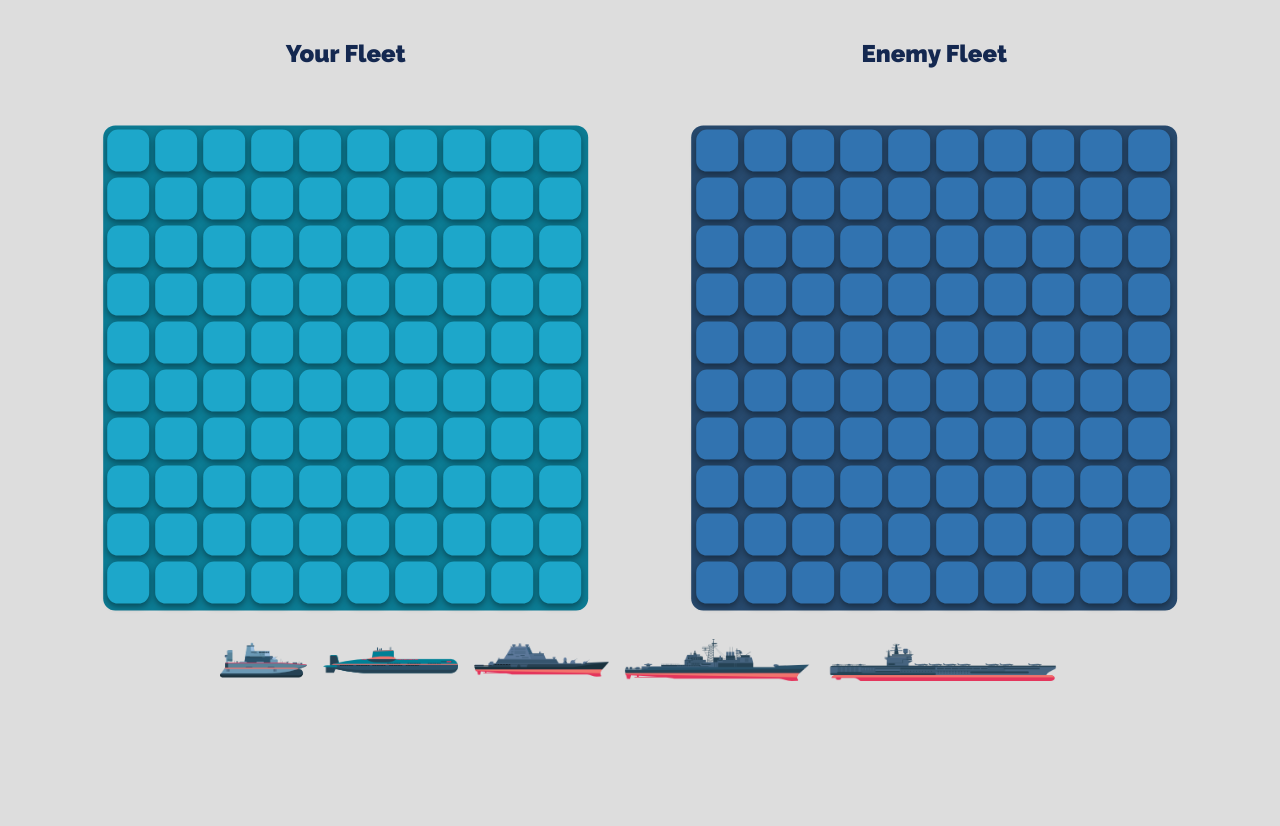
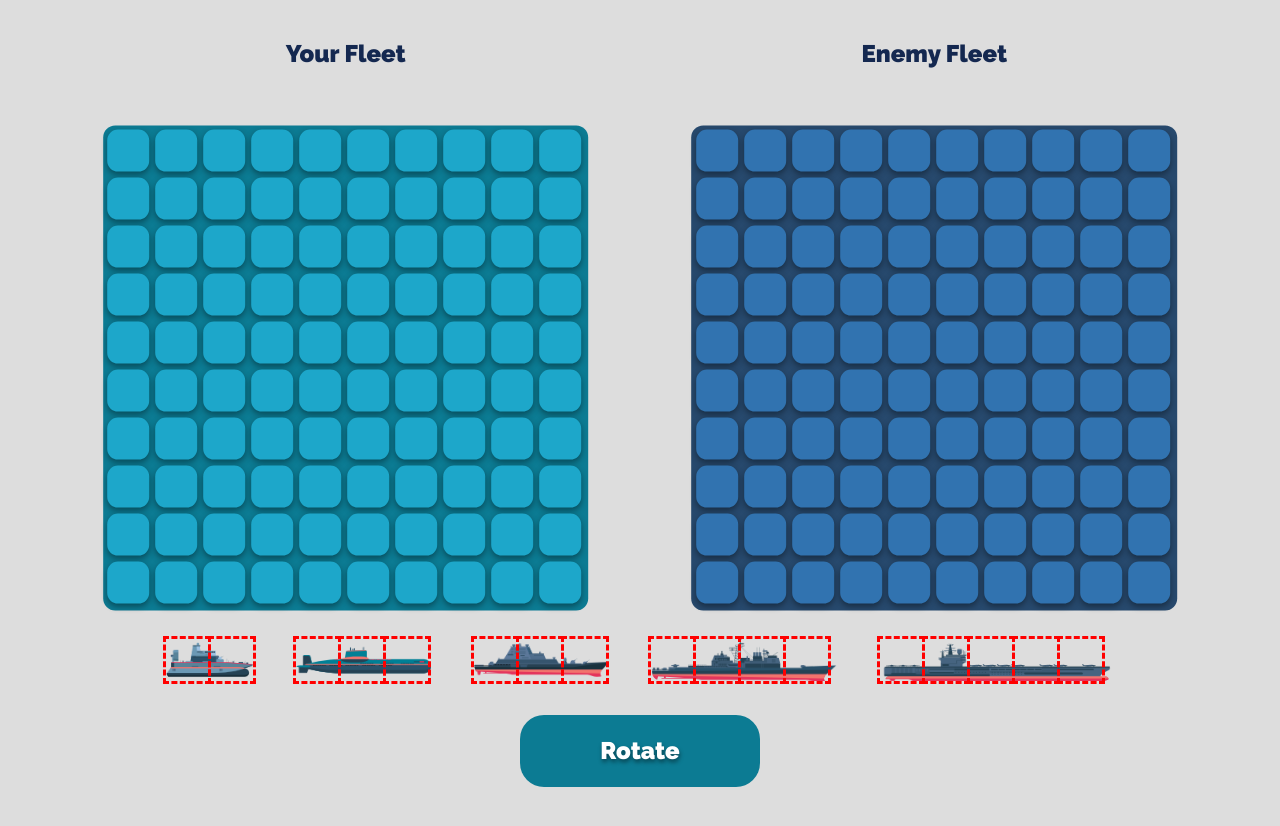
Before and after one commit to JakobAyo/battleships, a plain HTML site: page index.html in a window 1280 px wide. Shown: the part 100-926 px from the top of the page. Before the commit the page ends 811 px from the top, so only its background shows below. Drawn offline with Linux system fonts and the light colour scheme.

Commit message:
drag&drop

```diff
--- a/index.html
+++ b/index.html
@@ -229,12 +229,36 @@
             </div>
 
             <div class="ships">
-                <div class="ship destroyer" draggable="true"><img src="images/destroyer.png" alt=""></div>
-                <div class="ship submarine" draggable="true"><img src="images/submarine.png" alt=""></div>
-                <div class="ship cruiser" draggable="true"><img src="images/cruiser.png" alt=""></div>
-                <div class="ship battleship" draggable="true"><img src="images/battleship.png" alt=""></div>
-                <div class="ship carrier" draggable="true"><img src="images/carrier.png" alt=""></div>
+                <div class="ship destroyer" draggable="true">
+                    <div data-x="0" data-y="0" class="ship-cell"></div>
+                    <div data-x="0" data-y="0" class="ship-cell"></div>
+                </div>
+                <div class="ship submarine" draggable="true">
+                    <div data-x="0" data-y="0" class="ship-cell"></div>
+                    <div data-x="0" data-y="0" class="ship-cell"></div>
+                    <div data-x="0" data-y="0" class="ship-cell"></div>
+                </div>
+                <div class="ship cruiser" draggable="true">
+                    <div data-x="0" data-y="0" class="ship-cell"></div>
+                    <div data-x="0" data-y="0" class="ship-cell"></div>
+                    <div data-x="0" data-y="0" class="ship-cell"></div>
+                </div>
+                <div class="ship battleship" draggable="true">
+                    <div data-x="0" data-y="0" class="ship-cell"></div>
+                    <div data-x="0" data-y="0" class="ship-cell"></div>
+                    <div data-x="0" data-y="0" class="ship-cell"></div>
+                    <div data-x="0" data-y="0" class="ship-cell"></div>
+                </div>
+                <div class="ship carrier" draggable="true">
+                    <div data-x="0" data-y="0" class="ship-cell"></div>
+                    <div data-x="0" data-y="0" class="ship-cell"></div>
+                    <div data-x="0" data-y="0" class="ship-cell"></div>
+                    <div data-x="0" data-y="0" class="ship-cell"></div>
+                    <div data-x="0" data-y="0" class="ship-cell"></div>
+                </div>
             </div>
+
+            <button>Rotate</button>
         </div>
     </div>
 
--- a/script.js
+++ b/script.js
@@ -1,6 +1,34 @@
 const cpuGridCells = document.querySelectorAll('.cpu-player .grid-cell');
 const mainGridCells = document.querySelectorAll('.main-player .grid-cell');
 const ships = document.querySelectorAll('.ship');
+
+const destroyer = 2
+const submarine = 3
+const cruiser = 3
+const battleship = 4
+const carrier = 5
+
+let draggable
+let draggableClass
+let draggableChildren
+
+
+let shipClass
+
+let destroyerDataX
+let destroyerDataY
+
+let submarineDataX
+let submarineDataY
+
+let cruiserDataX
+let cruiserDataY
+
+let battleshipDataX
+let battleshipDataY
+
+let carrierDataX
+let carrierDataY
 
 
 cpuGridCells.forEach(gridCell => {
@@ -12,6 +40,12 @@ cpuGridCells.forEach(gridCell => {
 ships.forEach(draggable => {
   draggable.addEventListener('dragstart', () => {
     draggable.classList.add('dragging')
+    draggableClass = document.querySelector('.dragging')
+    draggableClass = draggable.classList[1]
+    draggableChildren = draggable.children.length
+
+    console.log(draggableClass)
+    console.log(draggableChildren)
   })
 
   draggable.addEventListener('dragend', () => {
@@ -22,7 +56,20 @@ ships.forEach(draggable => {
 mainGridCells.forEach(cell => {
   cell.addEventListener('dragover', e => {
     e.preventDefault
-    const draggable = document.querySelector('.dragging')
+    draggable = document.querySelector('.dragging')
     cell.appendChild(draggable)
+
+    cell.classList.add('hidden')
+
+    console.log(cell.getAttribute('data-x'))
+    console.log(cell.getAttribute('data-y'))
+
+
   })
 })
+
+mainGridCells.forEach(cell => {
+  cell.addEventListener('dragleave', e => {
+    cell.style.visibility = 'visible'
+  })
+})
--- a/styles.css
+++ b/styles.css
@@ -9,12 +9,13 @@
 * {
     margin: 0;
     padding: 0;
+    /* outline: black dashed; */
 }
 
 html, body {
 	width: 100%;
 	background-color: #ddd;
-    font-size: 14px;
+    font-size: 12px;
 }
 h1{
 	font-family: 'Raleways', sans-serif;
@@ -92,6 +93,10 @@ h2 {
     height: 3.5em;
 }
 
+.grid-cell.hidden{
+    visibility: hidden;
+}
+
     .cpu-player .grid-cell:hover {
         background-color: var(--light-cell-color);
         transform: scale(1.15);
@@ -102,12 +107,13 @@ h2 {
 
     }
 
+    /* Ship properties */
 .ships {
     position: relative;
     display: flex;
     justify-content: space-between;
     flex-wrap: wrap;
-    width: 70rem;
+    width: 79rem;
     margin-top: 2rem;
     /* background-color: blue; */
 }
@@ -120,18 +126,26 @@ h2 {
         height: 100%;
     }
 
-    .dragging {
-        background-color: red;
+    .ship-cell{
+        display: inline-block;
+        outline: red dashed;
+        width: 3.5rem;
+        height: 3.5rem;
     }
+
 
     .destroyer {
         /* background-color: brown; */
+        background-image: url(images/destroyer.png);
+        background-size: 100%;
         height: 3.5rem;
         width: 7.25rem;
     }
 
     .submarine {
         /* background-color: yellow; */
+        background-image: url(images/submarine.png);
+        background-size: 100%;
         width: 11.25rem;
         height: 3.5rem;
     }
@@ -139,21 +153,41 @@ h2 {
 
     .cruiser {
         /* background-color: aqua; */
+        background-image: url(images/cruiser.png);
+        background-size: 100%;
         width: 11.25rem;
         height: 3.5rem;
     }
 
     .battleship {
         /* background-color: hotpink; */
+        background-image: url(images/battleship.png);
+        background-size: 100%;
         width: 15.5rem;
         height: 3.5rem;
     }
 
     .carrier {
         /* background-color: palegreen; */
+        background-image: url(images/carrier.png);
+        background-size: 100%;
         width: 19.5rem;
         height: 3.5rem;
     }
+
+button {
+    font-family: 'Raleway', sans-serif;
+    font-size: 2rem;
+    text-shadow: 0.0625rem 0.25rem .375rem rgba(0, 0, 0, 0.44);
+    position: relative;
+    border: none;
+    color: white;
+    border-radius: 2rem;
+    margin: 2.8rem 30vw;
+    height: 6rem;
+    width: 20rem;
+    background-color: var(--light-grid-color);
+}
 
 
 
@@ -187,6 +221,8 @@ h2 {
             height: 3.5rem;
             width: 3.5rem;
         }
+
+
 
     .ships {
         margin-top: 4rem;
```
